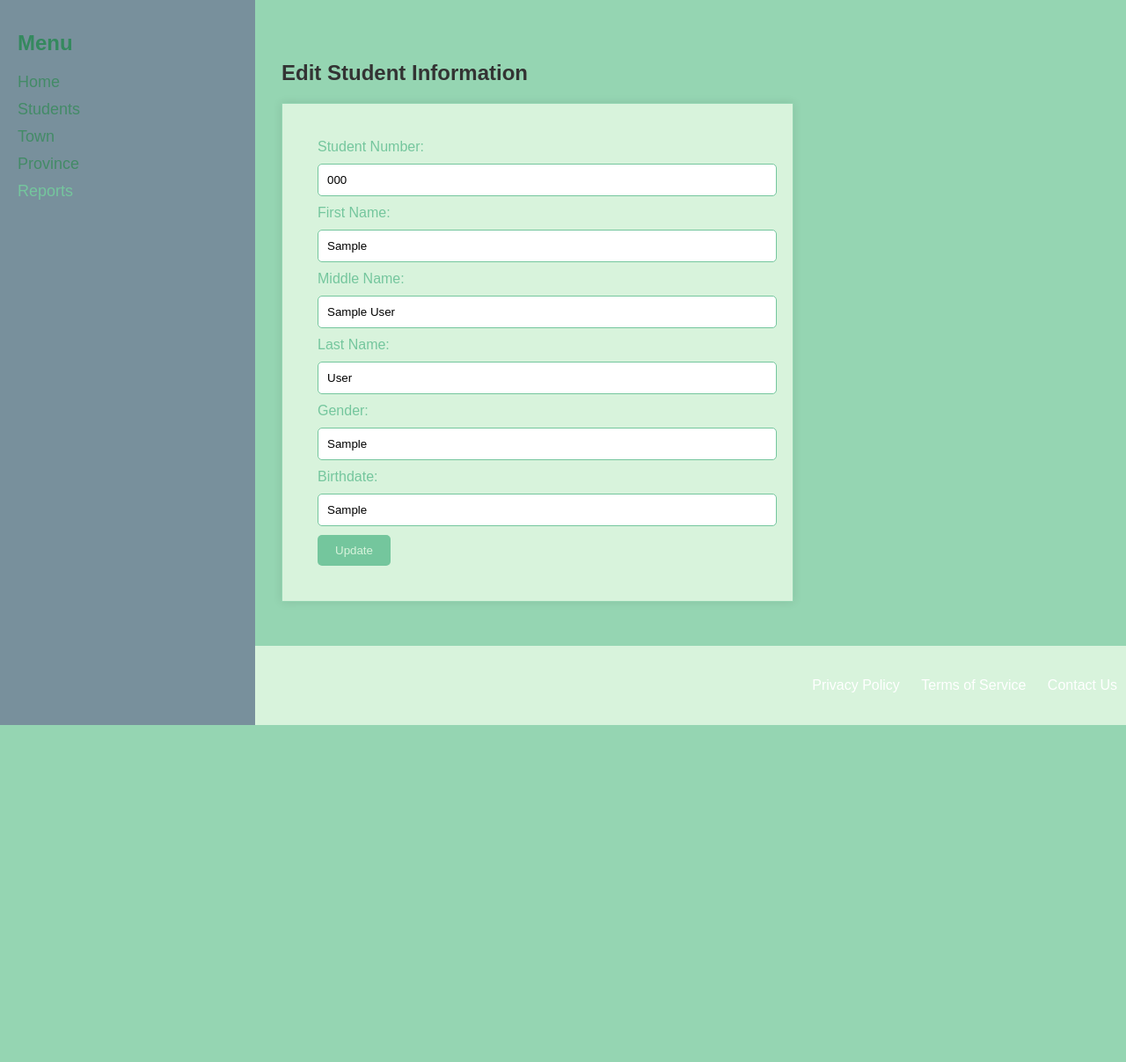
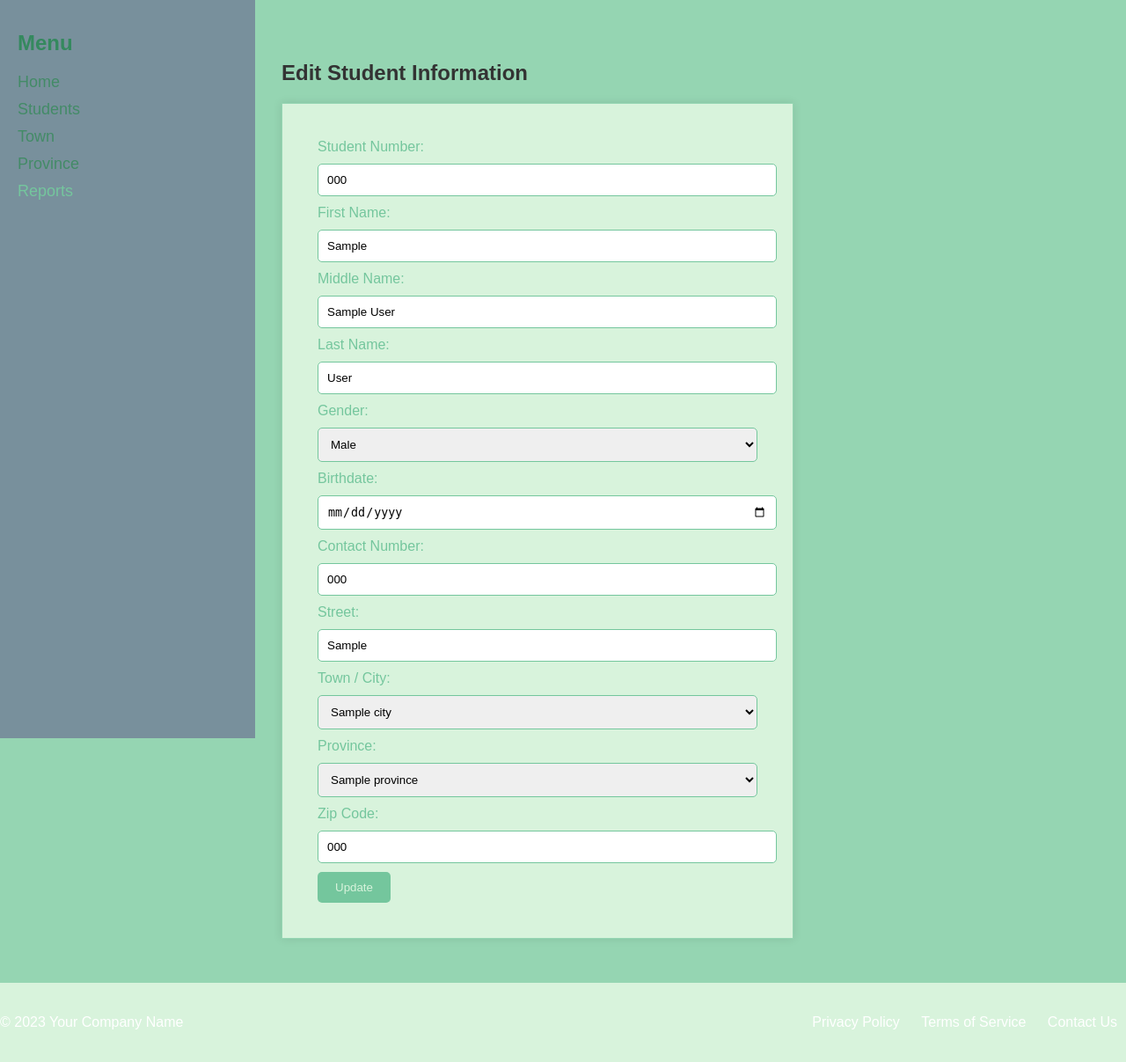
Before and after one commit to Juanich07/student_profile, a PHP site: page /views/student_edit.php?id=1 in a window 1280 px wide. Shown: the part 145-1352 px from the top of the page at 88% size. Before the commit the page ends 969 px from the top, so only its background shows below. Run offline with PHP 8.4, Linux system fonts and the light colour scheme; tables that the repository leaves empty or names only in its code hold one stand-in row (values such as "Sample post").

Commit message:
fix edit rec

```diff
--- a/student_details.php
+++ b/student_details.php
@@ -107,6 +107,25 @@ class StudentDetails {
         }
     }
 
+    public function studentDelete($id) { # delete function based on student id rather than studentdetail id.
+        try {
+            $sql = "DELETE FROM student_details WHERE student_id = :id";
+            $stmt = $this->db->getConnection()->prepare($sql);
+            $stmt->bindValue(':id', $id);
+            $stmt->execute();
+
+            // Check if any rows were affected (record deleted)
+            if ($stmt->rowCount() > 0) {
+                return true; // Record deleted successfully
+            } else {
+                return false; // No records were deleted (student_id not found)
+            }
+        } catch (PDOException $e) {
+            echo "Error: " . $e->getMessage();
+            throw $e; // Re-throw the exception for higher-level handling
+        }
+    }
+
     public function delete($id) {
         try {
             $sql = "DELETE FROM student_details WHERE id = :id";
--- a/views/student_edit.php
+++ b/views/student_edit.php
@@ -1,17 +1,24 @@
 <?php
-include_once("../db.php"); // Include the Database class file
-include_once("../student.php"); // Include the Student class file
+
+include_once("../db.php");
+include_once("../student.php");
+include_once("../student_details.php");
+include_once("../town_city.php");
+include_once("../province.php");
 
 if (isset($_GET['id'])) {
     $id = $_GET['id'];
 
-    // Fetch student data by ID from the database
+
     $db = new Database();
     $student = new Student($db);
-    $studentData = $student->read($id); // Implement the read method in the Student class
+    $studentData = $student->read($id);
+
+    $student_details = new StudentDetails($db);
+    $detailsData = $student_details->studentSearch($id);
 
     if ($studentData) {
-        // The student data is retrieved, and you can pre-fill the edit form with this data.
+
     } else {
         echo "Student not found.";
     }
@@ -33,7 +40,6 @@ if ($_SERVER["REQUEST_METHOD"] == "POST") {
     $db = new Database();
     $student = new Student($db);
 
-    // Call the edit method to update the student data
     if ($student->update($id, $data)) {
         echo "Record updated successfully.";
     } else {
@@ -50,7 +56,7 @@ if ($_SERVER["REQUEST_METHOD"] == "POST") {
     <title>Edit Student</title>
 </head>
 <body>
-    <!-- Include the header and navbar -->
+
     <?php include('../templates/header.html'); ?>
     <?php include('../includes/navbar.php'); ?>
 
@@ -71,11 +77,79 @@ if ($_SERVER["REQUEST_METHOD"] == "POST") {
         <label for="last_name">Last Name:</label>
         <input type="text" name="last_name" id="last_name" value="<?php echo $studentData['last_name']; ?>">
 
+
+
         <label for="gender">Gender:</label>
-        <input type="text" name="gender" id="gender" value="<?php echo $studentData['gender']; ?>">
+        <select name="gender" id="gender">
+            <?php
+                echo "<option value=" . $studentData['gender'] . " selected>". ($studentData['gender'] == 1 ? "Female" : "Male") ."</option>";
+                if($studentData['gender'] != 1) echo '<option value="1">Female</option>';
+                if($studentData['gender'] != 0) echo '<option value="0">Male</option>';
+            ?>
+
+        </select>
 
         <label for="birthday">Birthdate:</label>
-        <input type="text" name="birthday" id="birthday" value="<?php echo $studentData['birthday']; ?>">
+        <input type="date" name="birthday" id="birthday" value="<?php echo $studentData['birthday']; ?>">
+
+
+
+        <label for="contact_number">Contact Number:</label>
+        <input type="text" id="contact_number" name="contact_number" value="<?php echo $detailsData['contact_number']; ?>"required>
+
+        <label for="street">Street:</label>
+        <input type="text" id="street" name="street" value="<?php echo $detailsData['street']; ?>"required>
+
+        <label for="town_city">Town / City:</label>
+        <select name="town_city" id="town_city" required>
+        <?php
+
+            $database = new Database();
+            $towns = new TownCity($database);
+            $results = $towns->displayAll();
+
+
+
+            $y = $student_details->studentSearch($id);
+
+            foreach($results as $result)
+            {
+                if($result['id'] == $y['town_city']){
+                    echo '<option value="' . $result['id'] . '" selected>' . $result['name'] . '</option>';
+                } else {
+                    echo '<option value="' . $result['id'] . '">' . $result['name'] . '</option>';
+                }
+
+            }
+        ?>
+        </select>
+
+        <label for="province">Province:</label>
+        <select name="province" id="province" required>
+        <?php
+
+            $database = new Database();
+            $provinces = new Province($database);
+            $results = $provinces->displayAll();
+
+
+            $y = $student_details->studentSearch($id);
+            foreach($results as $result)
+            {
+                if($result['id'] == $y['province']){
+                    echo '<option value="' . $result['id'] . '" selected>' . $result['name'] . '</option>';
+                } else {
+                    echo '<option value="' . $result['id'] . '">' . $result['name'] . '</option>';
+                }
+
+            }
+        ?>
+        </select>
+
+        <label for="zip_code">Zip Code:</label>
+        <input type="text" id="zip_code" name="zip_code" value="<?php echo $detailsData['zip_code']; ?>"required>
+
+
 
         <input type="submit" value="Update">
     </form>
```
Also changed, not shown: views/students.view.php (+22 -2 lines).
